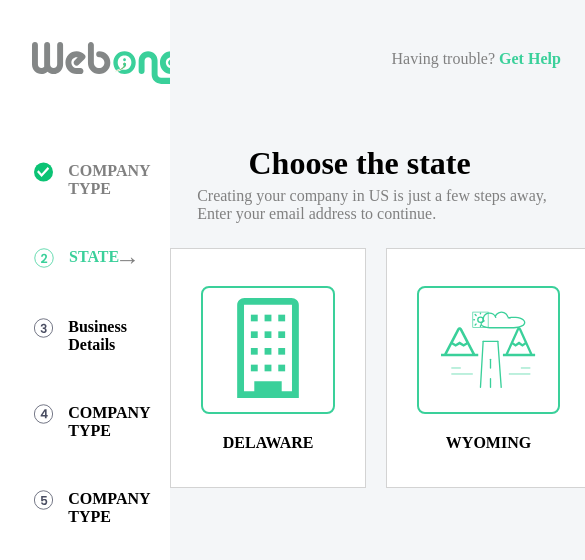
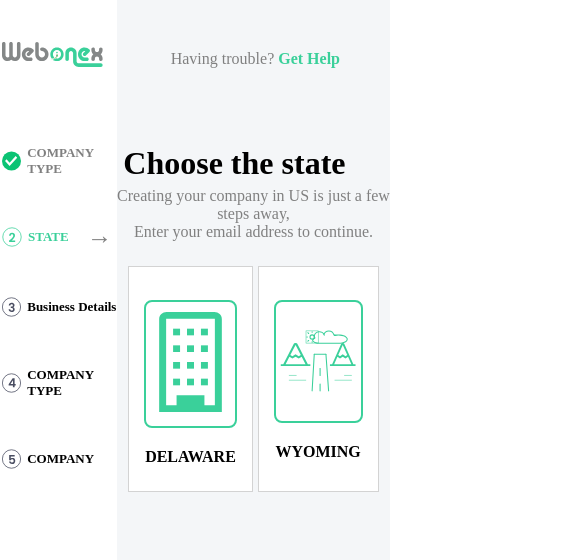
Before and after one commit to Atharva-77/Techstuff-assign1, a plain HTML site: page secondpg.html in a window 390 px wide. Shown: the top 560 px of the page, 585 px wide, since content can reach past the window. Drawn offline with Linux system fonts and the light colour scheme.

Commit message:
2nd pg made responsive with media queries

```diff
--- a/secondpg.css
+++ b/secondpg.css
@@ -167,3 +167,190 @@ body
 
     padding: 10px 16px;
 }
+#parent-scene-div
+{
+    margin-right: 0px;
+}
+/* -----------------------------------MEDIA QUERY-------------------- */
+@media (max-width:765px)
+{
+    .img-logo-s {
+        margin-top: 42px;
+        margin-left: 10%;
+        max-height: 35px;
+    }
+    .left-sidebar-div
+    {
+        margin-left: 10%;
+    }
+    .right-second-sentence-s
+    {
+        margin-right: 0px;
+    }
+}
+
+@media (max-width:640px)
+{
+    .left-sidebar-div
+    {
+        margin-left: 5%;
+    }
+
+    .parent-build-div
+    {
+        margin-right: 9px;
+    }
+   .build-div
+   {
+        margin-right: 25px;
+        margin-left: 25px;
+   }
+
+}
+
+
+@media (max-width:580px)
+{
+    .img-logo-s {
+        margin-top: 42px;
+        margin-left: 6%;
+        max-height: 30px;
+    }
+    .left-sidebar-div
+    {
+        margin-left: 2%;
+    }
+
+    .parent-build-div
+    {
+        margin-right: 9px;
+    }
+   .build-div
+   {
+         margin-right: 20px;
+         margin-left: 20px;
+         padding: 10px 25px;
+   }
+    #scene-div
+    {
+        padding: 10px 10px;
+    }
+    #img-scene-id
+    {
+        height:99px;
+        width: 92px;
+    }
+}
+
+@media (max-width:500px)
+{
+    .build-div
+    {
+         padding: 10px 18px;
+    }
+    #scene-div
+    {
+        padding: 10px 3px;
+    }
+    .right-second-sentence-s
+    {
+       text-align: center;
+    }
+
+    .left-sidebar-arrow
+    {
+        right: 10px;
+    }
+}
+
+
+
+@media (max-width:448px)
+{
+    .icon-img
+    {
+        margin-right: 6px;
+    }
+    .img-logo-s
+    {
+        margin-left: 2px;
+        max-height: 27px;
+    }
+    .left-sidebar-div
+    {
+        margin-left: 2px;
+    }
+    .left-sidebar-arrow
+    {
+        right: 5px;
+    }
+    .build-div
+    {
+         margin-right: 15px;
+         margin-left: 15px;
+         padding: 10px 13px;
+    }
+
+    #scene-div
+    {
+        padding: 10px 0px;
+    }
+}
+
+
+
+@media (max-width:400px)
+{
+    .icon-img
+    {
+        margin-right: 6px;
+    }
+    .img-logo-s
+    {
+        margin-left: 2px;
+        max-height: 25px;
+    }
+    .left-sidebar-div
+    {
+        margin-left: 2px;
+        align-items: center;
+    }
+    .left-sidebar-text
+    {
+        font-size: small;
+
+    }
+    .parent-build-div {
+        margin-right: 5px;
+    }
+
+    .left-sidebar-arrow
+    {
+        right: 5px;
+    }
+    .build-div
+    {
+         margin-right: 15px;
+         margin-left: 15px;
+         margin-top: 33px;
+         padding: 10px 13px;
+    }
+    .delware-text
+    {
+        margin-bottom: 25px;
+    }
+    #scene-div
+    {
+        padding: 10px 0px;
+    }
+
+    #img-scene-id
+    {
+        height:95px;
+        width: 85px;
+    }
+    .right-first-sentence-s
+    {
+        text-align: center;
+    }
+}
--- a/secondpg.html
+++ b/secondpg.html
@@ -40,7 +40,7 @@
 
                 <div class="left-sidebar-div">
                     <img class="icon-img" src="/images/circlefive.svg" />
-                    <div class="left-sidebar-text">COMPANY TYPE</div>
+                    <div class="left-sidebar-text">COMPANY </div>
                 </div>
 
             </div>
@@ -55,22 +55,26 @@
                     Enter your email address to continue.
                 </div>
 
+
                 <div class="building-scenery-div">
-                        <div class="parent-build-div">
+
+                    <div class="parent-build-div">
+
                                 <div class="build-div">
                                     <img class="img-build" src="/images/Building.svg"/>
                                 </div>
 
                                 <div class="delware-text">DELAWARE</div>
-                        </div>
+                    </div>
 
-                        <div class="parent-build-div">
+                    <div class="parent-build-div" id="parent-scene-div">
+
                             <div class="build-div" id="scene-div">
-                                <img class="img-build" src="/images/Scenery.svg"/>
+                                <img class="img-build" id="img-scene-id"src="/images/Scenery.svg"/>
                             </div>
 
                             <div class="delware-text">WYOMING</div>
-                        </div>
+                     </div>
 
 
                 </div>
```
Also changed, not shown: index.css (+0 -22 lines).
